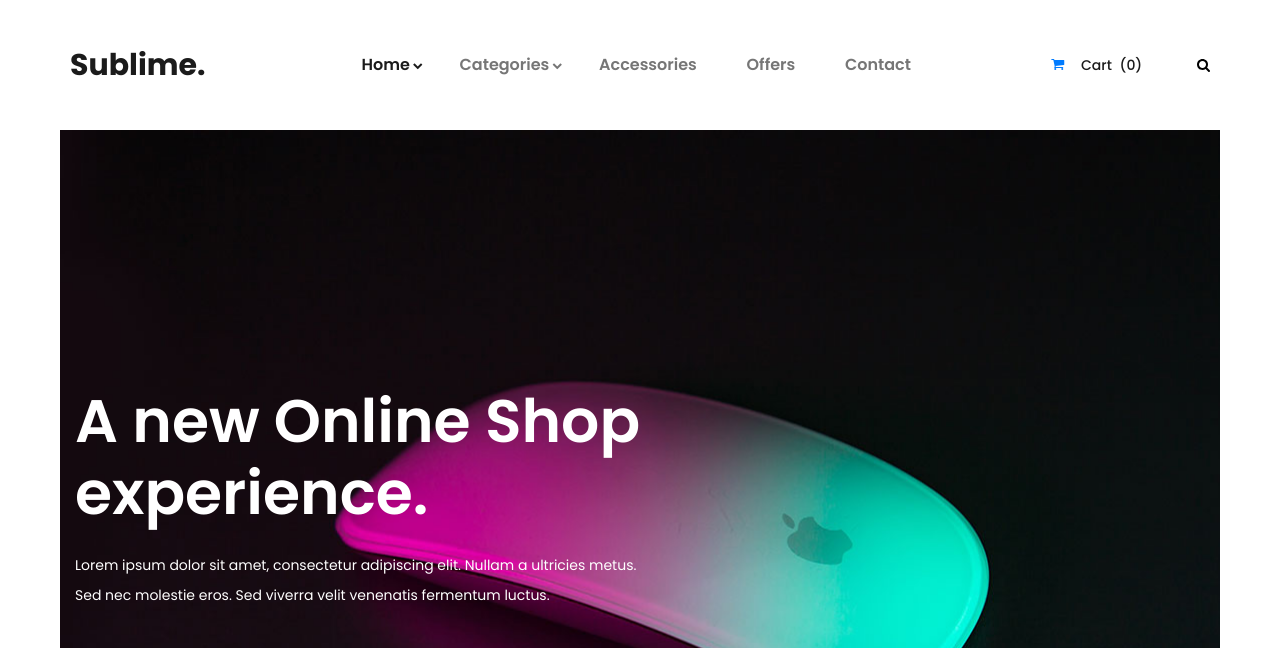
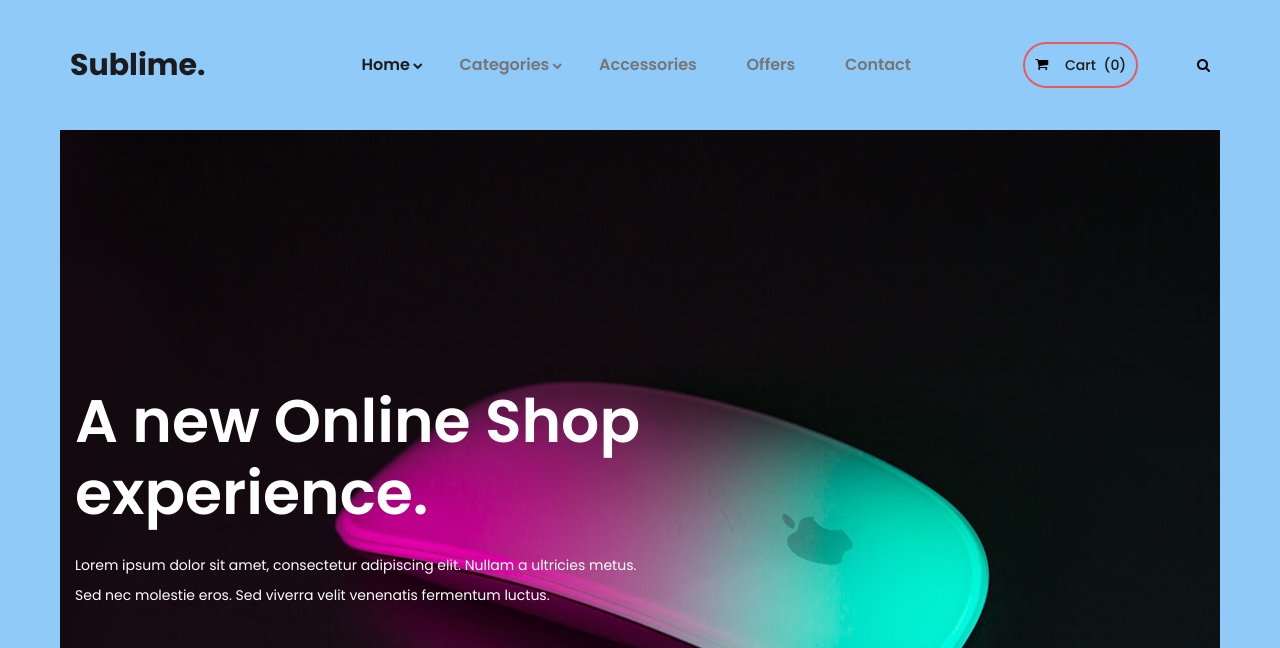
Before and after one commit to ashokona/ecommerce-demo, a plain HTML site: page index2.html in a window 1280 px wide. Shown: the top 648 px of the page. Drawn offline with Linux system fonts and the light colour scheme.

Commit message:
cart color and background color changed

```diff
--- a/index2.html
+++ b/index2.html
@@ -14,14 +14,14 @@
 <link rel="stylesheet" type="text/css" href="styles/main_styles.css">
 <link rel="stylesheet" type="text/css" href="styles/responsive.css">
 </head>
-<body>
+<body style="background-color:#42A5F5">
 
-<div class="super_container">
+<div class="super_container" >
 
 	<!-- Header -->
 
 	<header class="header">
-		<div class="header_container">
+		<div class="header_container header_container_light">
 			<div class="container">
 				<div class="row">
 					<div class="col">
@@ -55,7 +55,7 @@
 								</ul>
 							</nav>
 							<div class="header_extra ml-auto">
-								<div class="shopping_cart">
+								<div class="shopping_cart cart">
 									<a href="cart.html">
                     <i class="fa fa-shopping-cart" aria-hidden="true"></i>
 										<div>Cart <span>(0)</span></div>
@@ -168,7 +168,7 @@
 
 	<!-- Home -->
 
-	<div class="home">
+	<div class="home home_light">
 		<div class="home_slider_container">
 
 			<!-- Home Slider -->
--- a/styles/main_styles.css
+++ b/styles/main_styles.css
@@ -316,6 +316,9 @@ section
 	width: 100%;
 	z-index: 1;
 	background: #FFFFFF;
+}
+.header_container_light{
+  background: #90CAF9;
 }
 .header_content
 {
@@ -809,6 +812,9 @@ section
 	height: 950px;
 	background: #FFFFFF;
 	z-index: 2;
+}
+.home_light{
+  background: #90CAF9;
 }
 .home_slider_container
 {
@@ -1438,3 +1444,14 @@ section
 {
 	color: #FFFFFF;
 }
+.cart{
+  border: 2px solid #e95a5a;
+  margin: 4px;
+  padding: 10px;
+  border-radius: 27px;
+  color: black;
+}
+
+.cart i{
+  color:black;
+}
```
